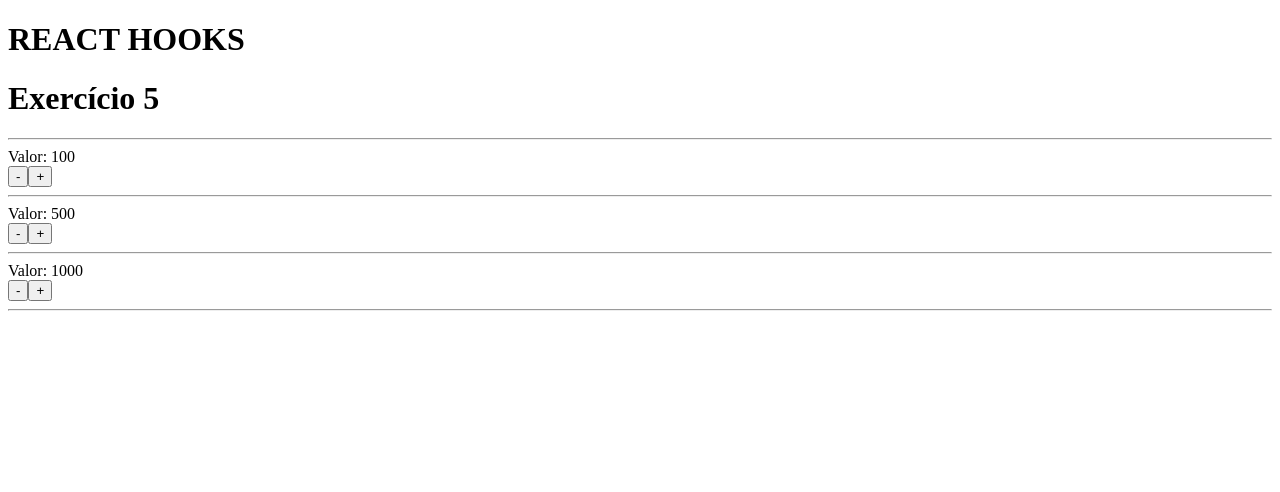
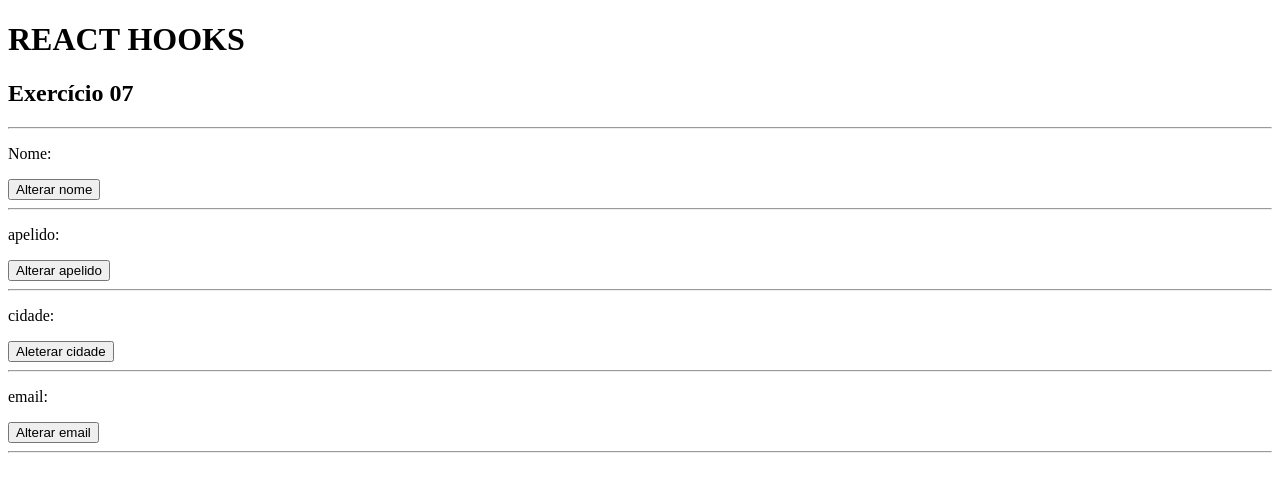
Before and after one commit to PedroSmaxY/React_Next_Hooks, a React (Vite) app: page / in a window 1280 px wide. Shown: the top 492 px of the page. Built offline with nearby package versions, Linux system fonts and the light colour scheme.

Commit message:
07_hooks

```diff
--- a/src/App.tsx
+++ b/src/App.tsx
@@ -5,7 +5,8 @@
 // import HookState05 from "./components/UseState_05";
 // import HookState06 from "./components/UseState_06";
 // import HookState07Alt from "./components/alternativo/UseState_07_alt";
-import HookState07 from "./components/UseState_07";
+// import HookState07 from "./components/UseState_07";
+import HookState08 from "./components/UseState_08";
 
 export default function App(): JSX.Element {
   return (
@@ -17,7 +18,8 @@ export default function App(): JSX.Element {
       {/* <HookState05 /> */}
       {/* <HookState06 /> */}
       {/* <HookState07Alt /> */}
-      <HookState07 />
+      {/* <HookState07 /> */}
+      <HookState08 />
     </>
   );
 }
--- /dev/null
+++ b/src/components/UseState_08.tsx
@@ -0,0 +1,75 @@
+import { useState } from "react";
+
+interface ClientesObjeto {
+  nome: string;
+  apelido: string;
+  cidade: string;
+  email: string;
+}
+
+export default function HookState08() {
+  const [clientes, setClientes] = useState(() => {
+    return { nome: "", apelido: "", cidade: "", email: "" };
+  });
+
+  return (
+    <>
+      <h2>Exercício 07</h2>
+      <hr />
+      <div>
+        <p>Nome: {clientes.nome}</p>
+        <button
+          onClick={() => {
+            setClientes((oldObject): ClientesObjeto => {
+              const newObject = { ...oldObject };
+              newObject.nome = "Pedro Henrique da Silva Novais";
+              return newObject;
+            });
+          }}
+        >
+          Alterar nome
+        </button>
+        <hr />
+        <p>apelido: {clientes.apelido}</p>
+        <button
+          onClick={() => {
+            setClientes((oldObject): ClientesObjeto => {
+              const newObject = { ...oldObject };
+              newObject.apelido = "SmaxY";
+              return newObject;
+            });
+          }}
+        >
+          Alterar apelido
+        </button>
+        <hr />
+        <p>cidade: {clientes.cidade}</p>
+        <button
+          onClick={() => {
+            setClientes((oldObject): ClientesObjeto => {
+              const newObject = { ...oldObject };
+              newObject.cidade = "Petrópolis";
+              return newObject;
+            });
+          }}
+        >
+          Aleterar cidade
+        </button>
+        <hr />
+        <p>email: {clientes.email}</p>
+        <button
+          onClick={() => {
+            setClientes((oldObject): ClientesObjeto => {
+              const newObject = { ...oldObject };
+              newObject.email = "pedrohnovais@outlook.com";
+              return newObject;
+            });
+          }}
+        >
+          Alterar email
+        </button>
+        <hr />
+      </div>
+    </>
+  );
+}
```
